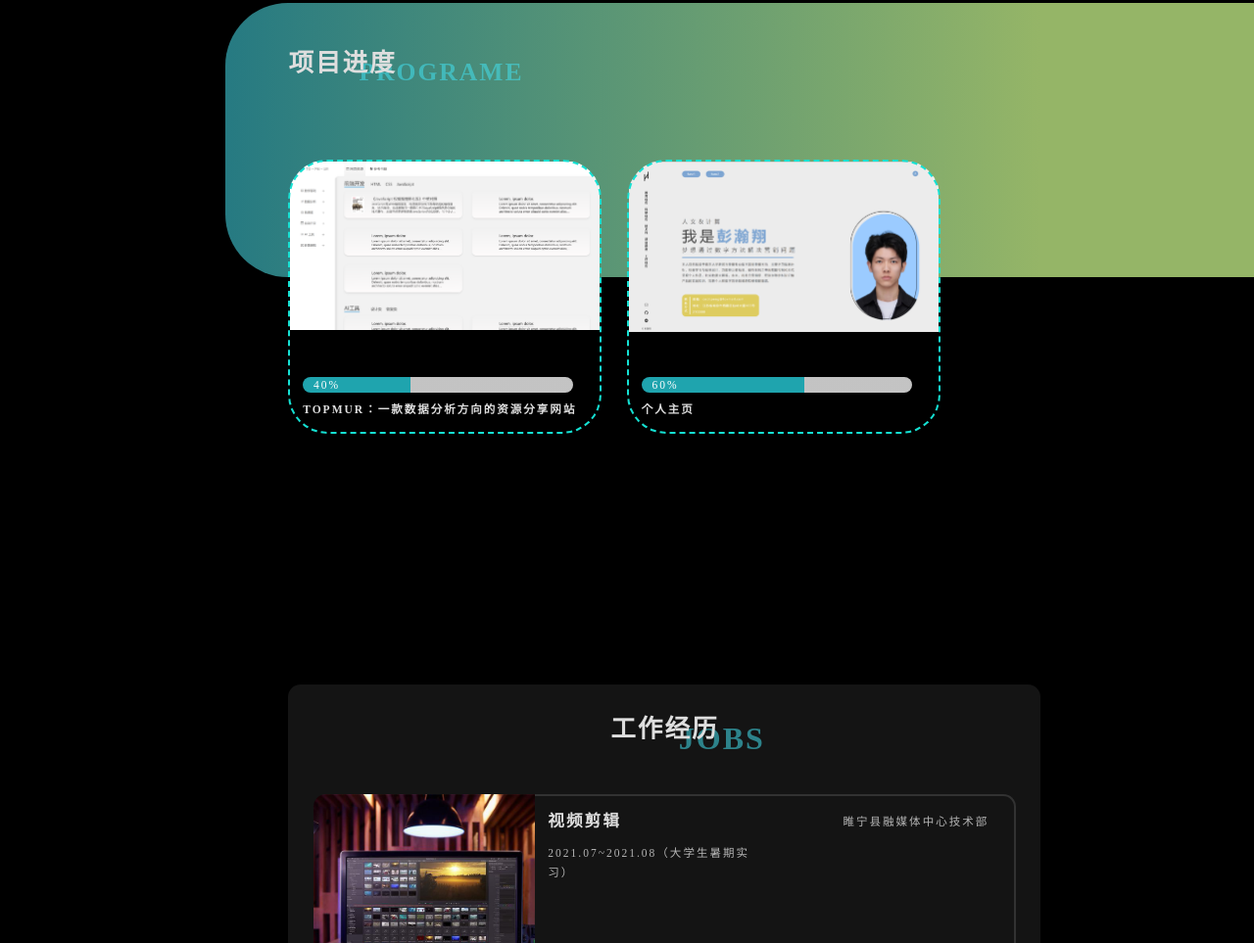
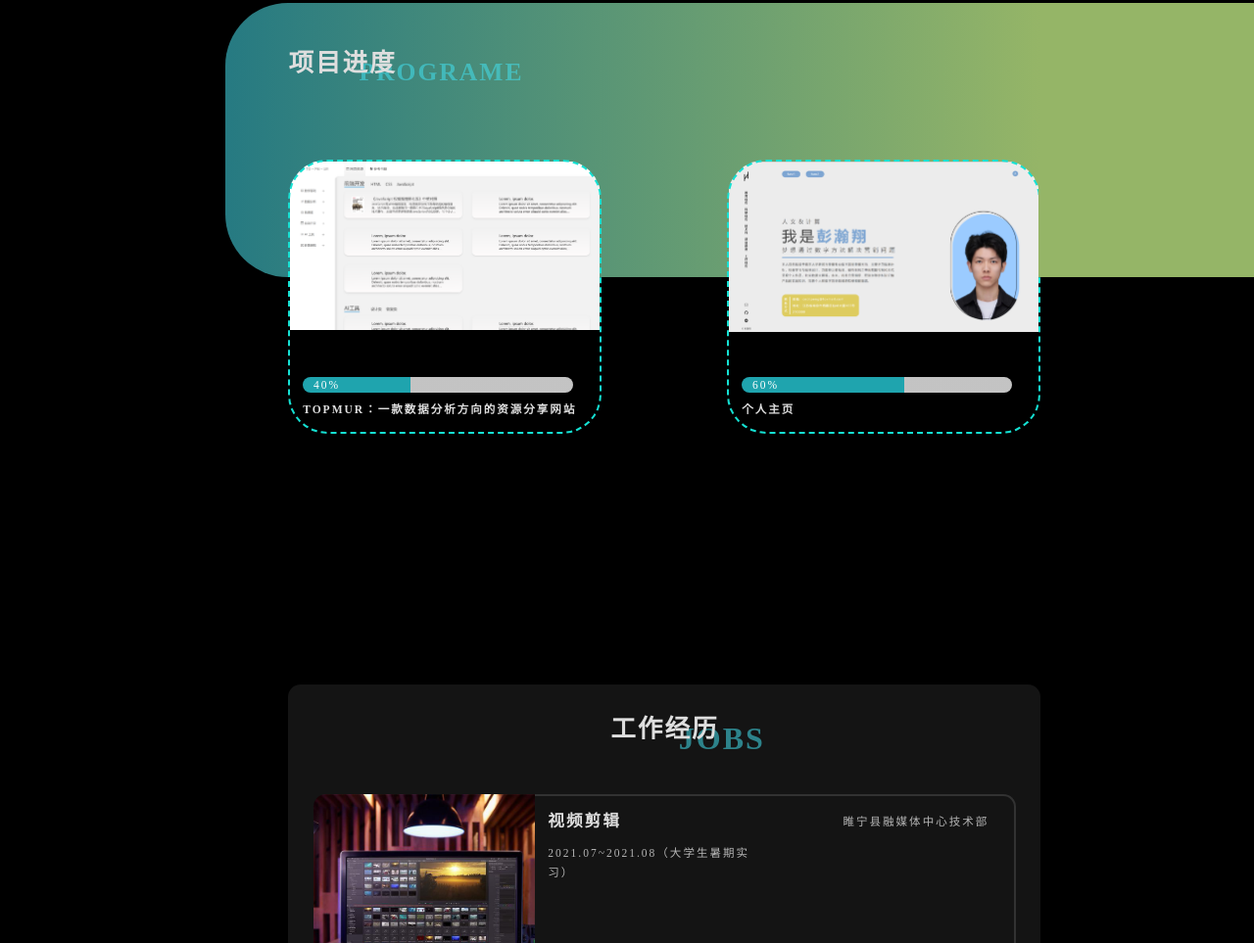
Before and after one commit to CecilDx/CecilDx.github.io, a plain HTML site: page index.html in a window 1280 px wide. Shown: the part 2498-3461 px from the top of the page at 98% size. Drawn offline with Linux system fonts and the light colour scheme.

Commit message:
modify the gap between program item1 and item2

```diff
--- a/css/index.css
+++ b/css/index.css
@@ -370,7 +370,6 @@ body{
     height: 35vh;
     width: 25vw;
     border-radius: 5vh;
-    margin-right: 2vw;
     border: 2px dashed #15e1d3;
     padding: 2vh 1vw;
     box-sizing: border-box;
@@ -380,6 +379,7 @@ body{
     background: url(../images/TOPMUR.png);
     background-size: contain;
     background-repeat: no-repeat;
+    margin-right: 10vw;
 }
 .prog-item2{
     background: url(../images/self_index.png);
@@ -412,7 +412,7 @@ body{
 .prog-item2 div::after{
     content: '60%';
     position: absolute;
-    left: 34vw;
+    left: 42vw;
     color: white;
 }
 /* #endregion 项目进度 */
```
